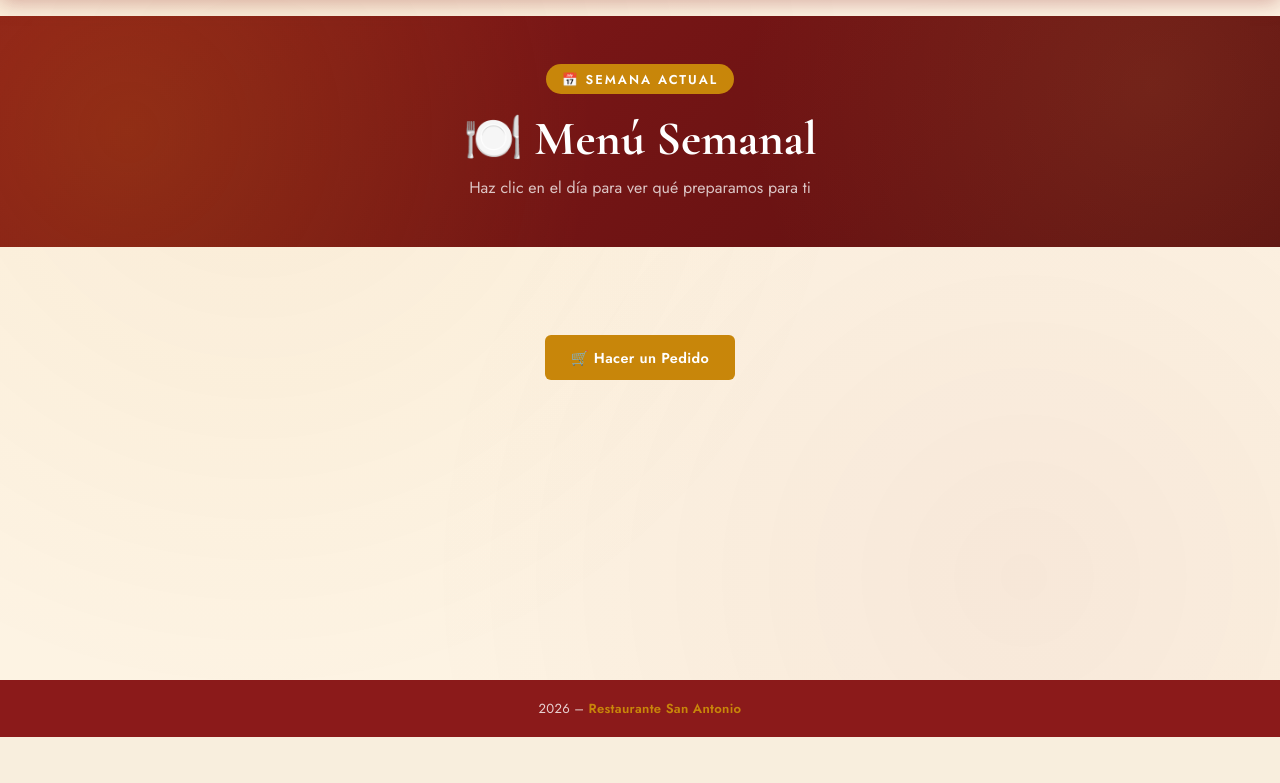
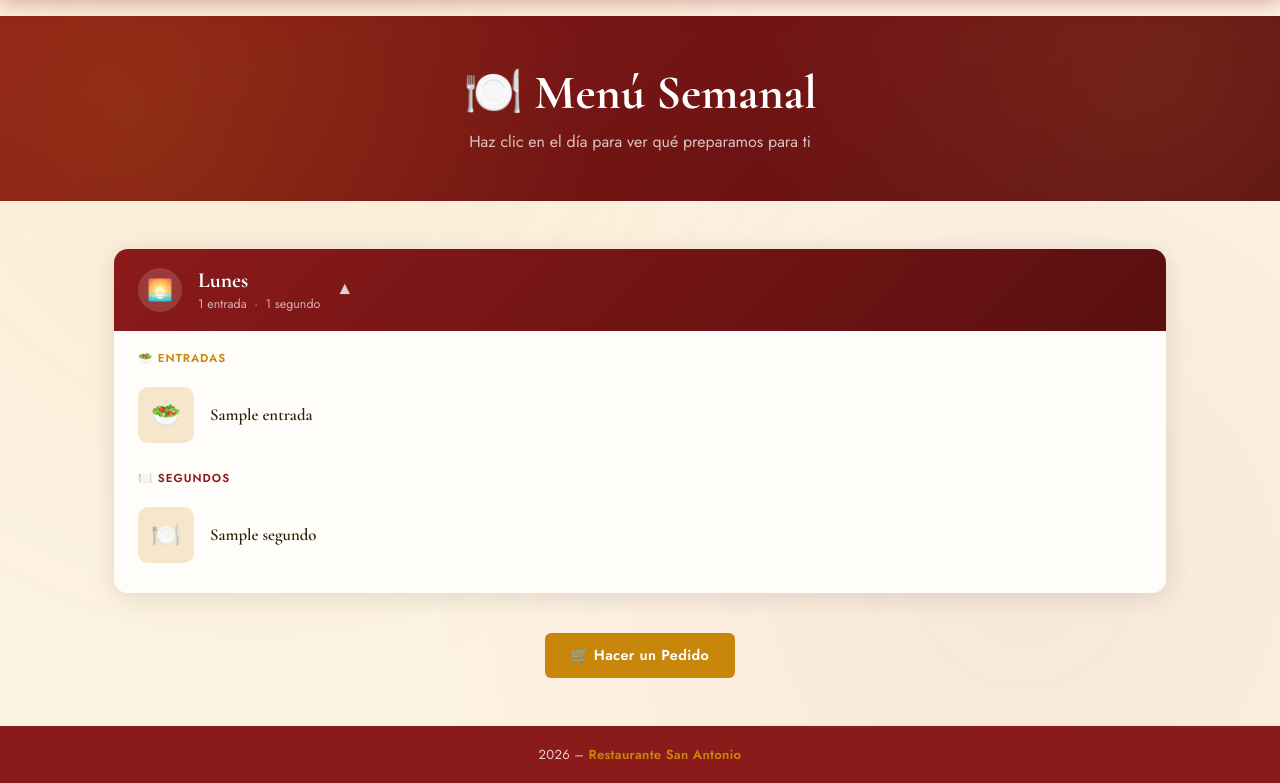
Before and after one commit to josh2006-dotcom/restaurante-san-antonio, a Flask app: template templates/menu_semanal.html in a window 1280 px wide. Shown: the part 63-846 px from the top of the page. Before the commit the page ends 800 px from the top, so only its background shows below. Run offline with Flask 3, Linux system fonts and the light colour scheme; the template is opened without the code that fills it: most values are stand-ins (such as "Sample title", 1, 10 or a date in 2020).

Commit message:
Update menu_semanal.html

```diff
--- a/templates/menu_semanal.html
+++ b/templates/menu_semanal.html
@@ -5,14 +5,11 @@
 <style>
   .semanal-hero {
     background: linear-gradient(135deg, var(--rojo) 0%, #5A0F0F 100%);
-    padding: 3rem 1.5rem;
-    text-align: center;
-    position: relative;
-    overflow: hidden;
+    padding: 3rem 1.5rem; text-align: center;
+    position: relative; overflow: hidden;
   }
   .semanal-hero::before {
-    content: '';
-    position: absolute; inset: 0;
+    content: ''; position: absolute; inset: 0;
     background-image:
       radial-gradient(circle at 10% 50%, rgba(200,134,10,.2) 0%, transparent 40%),
       radial-gradient(circle at 90% 30%, rgba(255,200,100,.1) 0%, transparent 35%);
@@ -20,114 +17,78 @@
   .semanal-hero-content { position: relative; z-index: 1; }
   .semanal-hero h1 {
     font-family: 'Cormorant Garamond', serif;
-    font-size: clamp(2rem, 4vw, 3rem);
-    color: #fff; font-weight: 700; margin-bottom: .5rem;
+    font-size: clamp(2rem, 4vw, 3rem); color: #fff; font-weight: 700; margin-bottom: .5rem;
   }
   .semanal-hero p { color: rgba(255,255,255,.75); font-size: 1rem; }
   .semana-badge {
-    display: inline-block;
-    background: var(--dorado); color: #fff;
-    font-size: .8rem; font-weight: 700;
-    letter-spacing: 2px; text-transform: uppercase;
+    display: inline-block; background: var(--dorado); color: #fff;
+    font-size: .8rem; font-weight: 700; letter-spacing: 2px; text-transform: uppercase;
     padding: .35rem 1rem; border-radius: 20px; margin-bottom: 1rem;
   }
 
   .semanal-section { padding: 3rem 0; }
-
-  /* ACORDEÓN */
   .acordeon { display: flex; flex-direction: column; gap: .8rem; }
 
   .dia-acordeon {
-    background: var(--blanco);
-    border-radius: 14px;
-    box-shadow: var(--sombra);
-    overflow: hidden;
-    transition: box-shadow .25s;
+    background: var(--blanco); border-radius: 14px;
+    box-shadow: var(--sombra); overflow: hidden; transition: box-shadow .25s;
   }
   .dia-acordeon:hover { box-shadow: var(--sombra-lg); }
 
   .dia-trigger {
-    display: flex;
-    align-items: center;
-    gap: 1rem;
-    padding: 1.1rem 1.5rem;
-    cursor: pointer;
-    user-select: none;
+    display: flex; align-items: center; gap: 1rem;
+    padding: 1.1rem 1.5rem; cursor: pointer; user-select: none;
     background: linear-gradient(135deg, var(--rojo), #5A0F0F);
     transition: opacity .2s;
   }
   .dia-trigger:hover { opacity: .93; }
 
   .dia-icon {
-    width: 44px; height: 44px;
-    background: rgba(255,255,255,.15);
-    border-radius: 50%;
-    display: flex; align-items: center; justify-content: center;
-    font-size: 1.3rem;
-    flex-shrink: 0;
+    width: 44px; height: 44px; background: rgba(255,255,255,.15);
+    border-radius: 50%; display: flex; align-items: center; justify-content: center;
+    font-size: 1.3rem; flex-shrink: 0;
   }
   .dia-nombre {
     font-family: 'Cormorant Garamond', serif;
     font-size: 1.35rem; font-weight: 700; color: #fff; flex: 1;
   }
-  .dia-resumen {
-    font-size: .78rem; color: rgba(255,255,255,.65);
-    margin-top: .15rem;
-  }
-  .dia-chevron {
-    color: rgba(255,255,255,.8);
-    font-size: 1.1rem;
-    transition: transform .3s;
-    flex-shrink: 0;
-  }
+  .dia-resumen { font-size: .78rem; color: rgba(255,255,255,.65); margin-top: .15rem; }
+  .dia-chevron { color: rgba(255,255,255,.8); font-size: 1.1rem; transition: transform .3s; flex-shrink: 0; }
   .dia-acordeon.abierto .dia-chevron { transform: rotate(180deg); }
 
-  /* CONTENIDO DEL DÍA */
-  .dia-contenido {
-    display: none;
-    padding: 1.2rem 1.5rem;
-  }
+  .dia-contenido { display: none; padding: 1.2rem 1.5rem; }
   .dia-acordeon.abierto .dia-contenido { display: block; }
 
+  .grupo-tipo { margin-bottom: 1rem; }
+  .grupo-tipo:last-child { margin-bottom: 0; }
+  .grupo-titulo {
+    font-size: .72rem; font-weight: 700; letter-spacing: 1px;
+    text-transform: uppercase; margin-bottom: .6rem;
+  }
+  .grupo-titulo.entrada { color: var(--dorado); }
+  .grupo-titulo.segundo { color: var(--rojo); }
+
   .plato-item {
-    display: flex;
-    align-items: center;
-    gap: 1rem;
-    padding: .8rem 0;
-    border-bottom: 1px dashed #F0E4CC;
+    display: flex; align-items: center; gap: 1rem;
+    padding: .7rem 0; border-bottom: 1px dashed #F0E4CC;
   }
   .plato-item:last-child { border-bottom: none; }
 
   .plato-item-img {
-    width: 64px; height: 64px;
-    border-radius: 10px;
-    object-fit: cover;
-    flex-shrink: 0;
-    box-shadow: 0 2px 8px rgba(0,0,0,.12);
+    width: 56px; height: 56px; border-radius: 10px; object-fit: cover;
+    flex-shrink: 0; box-shadow: 0 2px 8px rgba(0,0,0,.12);
   }
   .plato-item-img-placeholder {
-    width: 64px; height: 64px;
-    border-radius: 10px;
-    background: var(--crema2);
-    display: flex; align-items: center; justify-content: center;
-    font-size: 1.6rem;
-    flex-shrink: 0;
+    width: 56px; height: 56px; border-radius: 10px;
+    background: var(--crema2); display: flex; align-items: center; justify-content: center;
+    font-size: 1.5rem; flex-shrink: 0;
   }
-  .plato-item-info { flex: 1; }
-  .plato-item-tipo {
-    font-size: .7rem; font-weight: 700;
-    letter-spacing: 1px; text-transform: uppercase; margin-bottom: .2rem;
-  }
-  .tipo-entrada { color: var(--dorado); }
-  .tipo-segundo { color: var(--rojo); }
   .plato-item-nombre {
     font-family: 'Cormorant Garamond', serif;
-    font-size: 1.1rem; font-weight: 600; color: var(--marron);
+    font-size: 1.05rem; font-weight: 600; color: var(--marron);
   }
 
-  .vacio-msg {
-    text-align: center; padding: 3rem 1rem; color: var(--gris);
-  }
+  .vacio-msg { text-align: center; padding: 3rem 1rem; color: var(--gris); }
   .vacio-msg .vacio-icon { font-size: 3rem; margin-bottom: 1rem; }
 </style>
 {% endblock %}
@@ -136,9 +97,15 @@
 
 <section class="semanal-hero">
   <div class="semanal-hero-content">
+    {% set ns = namespace(semana_mostrada='') %}
     {% if menu %}
-      <div class="semana-badge">📅 {{ menu[0][3] if menu[0][3] else 'Semana actual' }}</div>
+      {% for dia, datos in menu.items() %}
+        {% if datos.semana and not ns.semana_mostrada %}
+          {% set ns.semana_mostrada = datos.semana %}
         {% endif %}
+      {% endfor %}
+    {% endif %}
+    {% if ns.semana_mostrada %}<div class="semana-badge">📅 {{ ns.semana_mostrada }}</div>{% endif %}
     <h1>🍽️ Menú Semanal</h1>
     <p>Haz clic en el día para ver qué preparamos para ti</p>
   </div>
@@ -170,69 +137,68 @@
   'Jueves': '🌞', 'Viernes': '🎉', 'Sábado': '😎'
 } %}
 
-{% set menu_dict = {} %}
-{% for m in menu %}
-  {% if menu_dict.update({m[0]: m}) %}{% endif %}
-{% endfor %}
-
 <section class="semanal-section">
   <div class="container">
 
     {% if menu %}
     <div class="acordeon">
       {% for dia in ['Lunes','Martes','Miércoles','Jueves','Viernes','Sábado'] %}
-      {% set m = menu_dict.get(dia) %}
-      {% if m %}
+      {% set datos = menu.get(dia) %}
+      {% if datos and (datos.entradas or datos.segundos) %}
       <div class="dia-acordeon" id="dia-{{ loop.index }}">
         <div class="dia-trigger" onclick="toggleDia('dia-{{ loop.index }}')">
           <div class="dia-icon">{{ dia_icons.get(dia, '📅') }}</div>
           <div>
             <div class="dia-nombre">{{ dia }}</div>
             <div class="dia-resumen">
-              {% if m[1] %}🥗 {{ m[1] }}{% endif %}
-              {% if m[1] and m[2] %} &nbsp;·&nbsp; {% endif %}
-              {% if m[2] %}🍽️ {{ m[2] }}{% endif %}
+              {{ datos.entradas|length }} entrada{{ 's' if datos.entradas|length != 1 else '' }}
+              &nbsp;·&nbsp;
+              {{ datos.segundos|length }} segundo{{ 's' if datos.segundos|length != 1 else '' }}
             </div>
           </div>
           <span class="dia-chevron">▼</span>
         </div>
         <div class="dia-contenido">
 
-          {% if m[1] %}
-          {% set key_e = m[1]|lower %}
+          {% if datos.entradas %}
+          <div class="grupo-tipo">
+            <div class="grupo-titulo entrada">🥗 Entradas</div>
+            {% for plato in datos.entradas %}
+            {% set key_e = plato|lower %}
             <div class="plato-item">
               {% if img_entrada.get(key_e) %}
                 <img class="plato-item-img"
                      src="{{ url_for('static', filename=img_entrada.get(key_e)) }}"
-                   alt="{{ m[1] }}"
+                     alt="{{ plato }}"
                      onerror="this.style.display='none';this.nextElementSibling.style.display='flex'">
                 <div class="plato-item-img-placeholder" style="display:none">🥗</div>
               {% else %}
                 <div class="plato-item-img-placeholder">🥗</div>
               {% endif %}
-            <div class="plato-item-info">
-              <div class="plato-item-tipo tipo-entrada">Entrada</div>
-              <div class="plato-item-nombre">{{ m[1] }}</div>
+              <div class="plato-item-nombre">{{ plato }}</div>
             </div>
+            {% endfor %}
           </div>
           {% endif %}
 
-          {% if m[2] %}
-          {% set key_p = m[2]|lower %}
+          {% if datos.segundos %}
+          <div class="grupo-tipo">
+            <div class="grupo-titulo segundo">🍽️ Segundos</div>
+            {% for plato in datos.segundos %}
+            {% set key_p = plato|lower %}
             <div class="plato-item">
               {% if img_plato.get(key_p) %}
                 <img class="plato-item-img"
                      src="{{ url_for('static', filename=img_plato.get(key_p)) }}"
-                   alt="{{ m[2] }}"
+                     alt="{{ plato }}"
                      onerror="this.style.display='none';this.nextElementSibling.style.display='flex'">
                 <div class="plato-item-img-placeholder" style="display:none">🍽️</div>
               {% else %}
                 <div class="plato-item-img-placeholder">🍽️</div>
               {% endif %}
-            <div class="plato-item-info">
-              <div class="plato-item-tipo tipo-segundo">Segundo</div>
-              <div class="plato-item-nombre">{{ m[2] }}</div>
+              <div class="plato-item-nombre">{{ plato }}</div>
             </div>
+            {% endfor %}
           </div>
           {% endif %}
 
@@ -258,10 +224,8 @@
 
 <script>
 function toggleDia(id) {
-  const el = document.getElementById(id);
-  el.classList.toggle('abierto');
+  document.getElementById(id).classList.toggle('abierto');
 }
-// Abrir el primero por defecto
 document.addEventListener('DOMContentLoaded', () => {
   const primero = document.querySelector('.dia-acordeon');
   if (primero) primero.classList.add('abierto');
```
Lines whose indentation alone changed are shown as unchanged.
